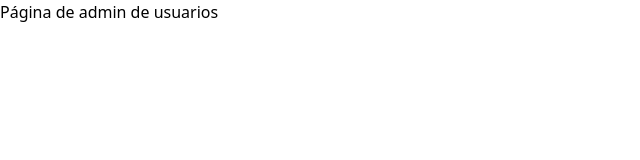
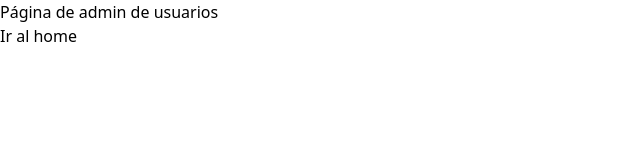
Before and after one commit to Alexander-Arias-Arbelaez/proyecto-ciclo4-mintic, a Next.js app in the folder ciclo4-web/: page /admin/usuarios in a window 1280 px wide. Shown: the top 160 px of the page, without its empty margins (0-640 px from the left). Built offline with nearby package versions, Linux system fonts and the light colour scheme.

Commit message:
agregando ruta hacia hom desde /admin/usuarios

```diff
--- a/ciclo4-web/pages/admin/usuarios/index.tsx
+++ b/ciclo4-web/pages/admin/usuarios/index.tsx
@@ -1,9 +1,13 @@
+import Link from 'next/link'
 import React from 'react'
 
 const index = () => {
     return (
         <div>
-            Página de admin de usuarios
+            <div>Página de admin de usuarios</div>
+            <Link href='/'>
+                <a className='cursor-pointer'>Ir al home</a>
+            </Link>
         </div>
     )
 }
```
